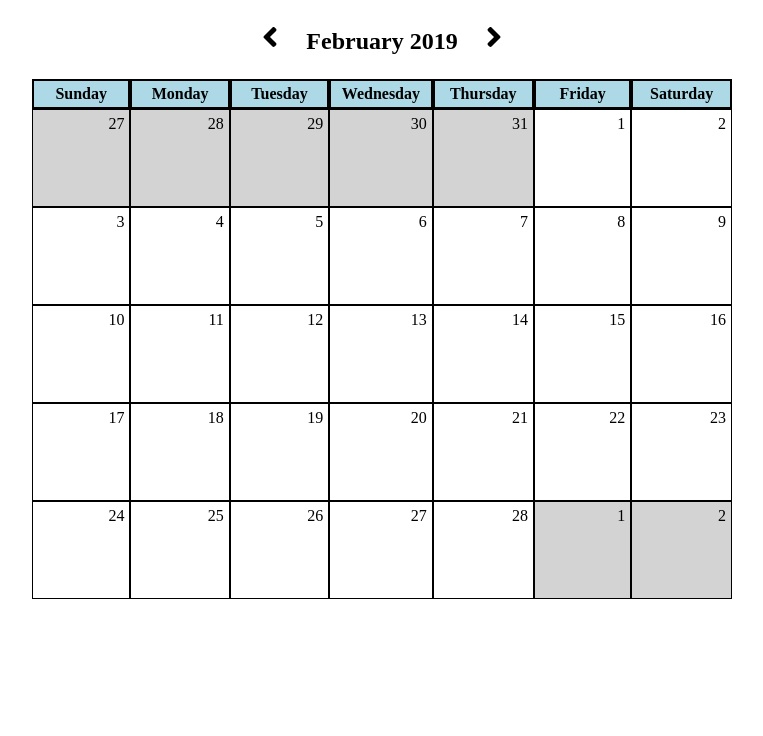
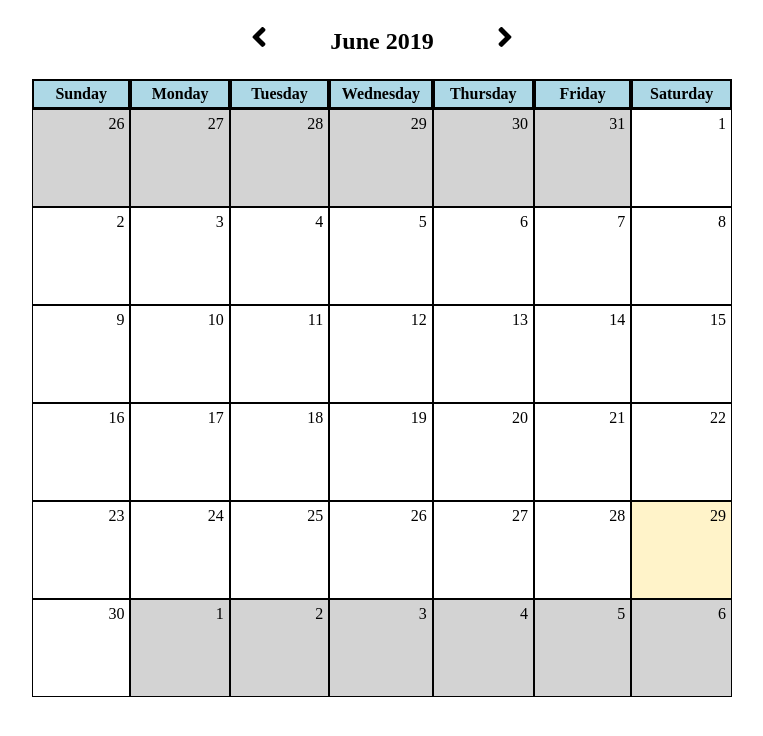
Before and after one commit to Adrian-Jablonski/React-Calendar, a React (Create React App) app: page / in a window 1280 px wide. Shown: the top 736 px of the page, without its empty margins (258-1021 px from the left). Built offline with nearby package versions, Linux system fonts and the light colour scheme; the HTML template or start-up script is replaced by a standard one.

Commit message:
Fixed arrow key styling

```diff
--- a/src/components/Month.js
+++ b/src/components/Month.js
@@ -8,14 +8,13 @@ import monthList from '../data/monthList'
 
 class Month extends Component {
 
-    //TODO: pass current date on first render. Then pass dates based on previous or next month click
-
     state = {
         today: new Date(),
     }
 
     componentWillMount() {
-        let date = new Date('02/02/2019');
+        let dateStr = `${new Date().getMonth() + 1}/${new Date().getDate()}/${new Date().getFullYear()}`; // need to pass this into new Date for date variable because new Date() alone gives an error
+        let date = new Date(dateStr);
         this.showMonth(date);
     }
 
--- a/src/components/TableHeading.js
+++ b/src/components/TableHeading.js
@@ -8,13 +8,13 @@ class TableHeading extends Component  {
         const {currentMonth, currentYear, currerMonthStart, goToPreviousMonth, goToNextMonth} = this.props;
         return (
             <div id="table-heading">
-                <span className="arrow"
-                    onClick={() => goToPreviousMonth(currerMonthStart)} > <FontAwesomeIcon icon={faAngleLeft} /> </span>
+                <button className="arrow"
+                    onClick={() => goToPreviousMonth(currerMonthStart)} > <FontAwesomeIcon icon={faAngleLeft} /> </button>
                 <h2 id="month-name">
                     {currentMonth} {currentYear}
                 </h2>
-                <span className="arrow"
-                    onClick={() => goToNextMonth(currerMonthStart)} > <FontAwesomeIcon icon={faAngleRight} /> </span>
+                <button className="arrow"
+                    onClick={() => goToNextMonth(currerMonthStart)} > <FontAwesomeIcon icon={faAngleRight} /> </button>
             </div>
         )
     }
--- a/src/styles/index.css
+++ b/src/styles/index.css
@@ -1,6 +1,7 @@
 #month-name {
   display: inline-block;
-  padding: 0 20px 4px 20px;
+  padding: 0 5px 4px 5px;
+  width: 200px;
 }
 
 #table-heading {
@@ -9,6 +10,10 @@
 
 .arrow {
   font-size: 32px;
+  padding: 5px 10px;
+  border: none;
+  background: none;
+  outline: none;
 }
 
 .arrow:hover {
--- a/src/styles/index.scss
+++ b/src/styles/index.scss
@@ -2,7 +2,8 @@ $calendar-width : 700px;
 
 #month-name {
     display: inline-block;
-    padding: 0 20px 4px 20px;
+    padding: 0 5px 4px 5px;
+    width: 200px;
 }
 
 #table-heading {
@@ -12,6 +13,10 @@ $calendar-width : 700px;
 
 .arrow {
     font-size: 32px;
+    padding: 5px 10px;
+    border: none;
+    background: none;
+    outline: none;
 }
 
 .arrow:hover {
```
Also changed, not shown: 1 other file (tests, documents, lock files or other folders).
